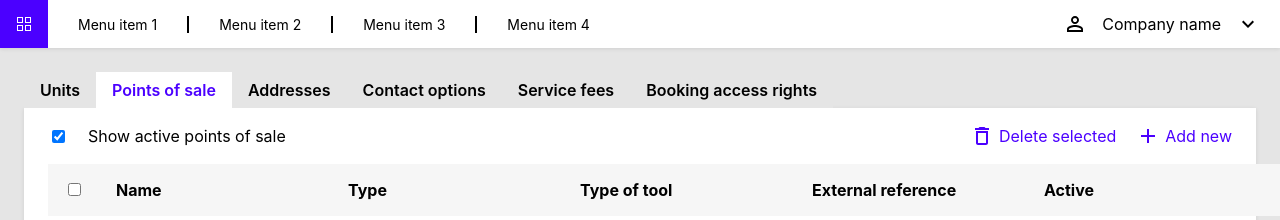
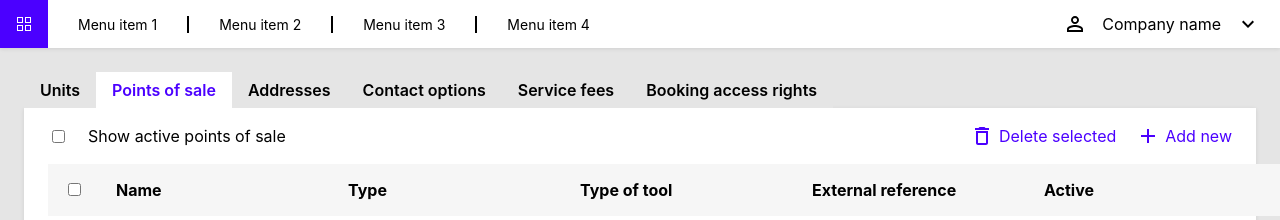
Before and after one commit to sandervunk/turnit-test-task, a React (Create React App) app: page / in a window 1280 px wide. Shown: the top 220 px of the page. Built offline with nearby package versions, Linux system fonts and the light colour scheme.

Commit message:
Added filtering, refactored some code

```diff
--- a/src/components/ActionBar.tsx
+++ b/src/components/ActionBar.tsx
@@ -4,13 +4,14 @@ import {Add, DeleteOutline} from '@mui/icons-material';
 type Props = {
   addNewRow: () => void;
   deleteRows: () => void;
+  setFilter: (name: string, value: boolean) => void;
 }
 
-export const ActionBar = ({addNewRow, deleteRows}: Props) => {
+export const ActionBar = ({addNewRow, deleteRows, setFilter}: Props) => {
   return (
     <Wrapper>
       <FlexBox>
-        <input type="checkbox" checked/>
+        <input type="checkbox" onChange={(e) => setFilter('active', e.target.checked)}/>
         <div>Show active points of sale</div>
       </FlexBox>
       <FlexBox>
--- a/src/components/PointsOfSale.tsx
+++ b/src/components/PointsOfSale.tsx
@@ -4,7 +4,6 @@ import {DataRow} from "../types/DataRow";
 import {Table} from "./Table";
 import {ActionCell} from "./Table/ActionCell";
 import {DefaultCell} from "./Table/DefaultCell";
-import {ActionBar} from "./ActionBar";
 
 const initialState: DataRow[] = [
   { name: 'Hello', type: 'World', tools: ['asd'], reference: "ert", active: true },
@@ -12,12 +11,9 @@ const initialState: DataRow[] = [
   { name: 'Hello3', type: 'World3', tools: ['asd3'], reference: "ert3", active: true },
 ];
 
-const emptyRow: DataRow = { name: '', type: '', tools: [], reference: "", active: false };
-
 export const PointsOfSale = () => {
   const [data, setData] = useState<DataRow[]>(initialState);
   const [focusRowId, setFocusRowId] = useState<string | null>(null);
-  const [selectedRowIds, setSelectedRowIds] = useState<string[]>([]);
 
   const isInFocus = useMemo(() => (id: string) => focusRowId === id, [focusRowId]);
 
@@ -26,27 +22,32 @@ export const PointsOfSale = () => {
       {
         Header: "Name",
         accessor: 'name',
-        Cell: ({ row, cell, value }) => <DefaultCell value={value} name={cell.column.id} inFocus={isInFocus(row.id)} inputType="text"/>
+        Cell: ({ row, cell, value }) => <DefaultCell value={value} name={cell.column.id} inFocus={isInFocus(row.id)}
+                                                     inputType="text"/>
       },
       {
         Header: "Type",
         accessor: 'type',
-        Cell: ({ row, cell, value }) => <DefaultCell value={value} name={cell.column.id} inFocus={isInFocus(row.id)} inputType="text"/>
+        Cell: ({ row, cell, value }) => <DefaultCell value={value} name={cell.column.id} inFocus={isInFocus(row.id)}
+                                                     inputType="text"/>
       },
       {
         Header: "Type of tool",
         accessor: 'tools',
-        Cell: ({ row, cell, value }) => <DefaultCell value={value} name={cell.column.id} inFocus={isInFocus(row.id)} inputType="text"/>
+        Cell: ({ row, cell, value }) => <DefaultCell value={value} name={cell.column.id} inFocus={isInFocus(row.id)}
+                                                     inputType="text"/>
       },
       {
         Header: "External reference",
         accessor: 'reference',
-        Cell: ({ row, cell, value }) => <DefaultCell value={value} name={cell.column.id} inFocus={isInFocus(row.id)} inputType="text"/>
+        Cell: ({ row, cell, value }) => <DefaultCell value={value} name={cell.column.id} inFocus={isInFocus(row.id)}
+                                                     inputType="text"/>
       },
       {
         Header: "Active",
         accessor: 'active',
-        Cell: ({ row, cell, value }) => <DefaultCell value={value} name={cell.column.id} inFocus={isInFocus(row.id)} inputType="checkbox"/>
+        Cell: ({ row, cell, value }) => <DefaultCell value={value} name={cell.column.id} inFocus={isInFocus(row.id)}
+                                                     inputType="checkbox"/>
       },
       {
         Header: () => <span/>,
@@ -57,7 +58,8 @@ export const PointsOfSale = () => {
             inFocus={isInFocus(id)}
             onStartEdit={setFocusRowId}
             onEndEdit={() => setFocusRowId(null)}
-            onSave={() => {}}
+            onSave={() => {
+            }}
           />
         )
       }
@@ -65,19 +67,7 @@ export const PointsOfSale = () => {
     [isInFocus]
   );
 
-  const addNewRow = () => setData((prevData) => ([...prevData, emptyRow]));
-
-  const deleteRows = () => {
-    if(selectedRowIds.length > 0) {
-      setData((prevData) => prevData.filter((_, index) => !selectedRowIds.includes(index.toString())));
-      setSelectedRowIds([]);
-    }
-  }
-
   return (
-    <>
-      <ActionBar addNewRow={addNewRow} deleteRows={deleteRows} />
-      <Table columns={columns} data={data} setSelectedRowIds={setSelectedRowIds} />
-    </>
+    <Table columns={columns} data={data} setData={setData}/>
   );
 }
--- a/src/components/Table/index.tsx
+++ b/src/components/Table/index.tsx
@@ -1,18 +1,21 @@
-import {Column, Row as RTRow, useRowSelect, useSortBy, useTable} from "react-table";
+import {Column, Row as RTRow, useFilters, useRowSelect, useSortBy, useTable} from "react-table";
 import styled from "styled-components";
 import {DataRow} from "../../types/DataRow";
 import {Head} from "./Head";
 import {Row} from "./Row";
-import React, {useEffect} from "react";
+import React from "react";
 import {IndeterminateCheckbox} from "./IndeterminateCheckbox";
+import {ActionBar} from "../ActionBar";
+
+const emptyRow: DataRow = { name: '', type: '', tools: [], reference: "", active: false };
 
 type Props = {
   columns: Column<DataRow>[]
   data: DataRow[];
-  setSelectedRowIds: (ids: string[]) => void;
+  setData: (data: DataRow[]) => void;
 }
 
-export const Table = ({ columns, data, setSelectedRowIds }: Props) => {
+export const Table = ({ columns, data, setData }: Props) => {
   const {
     getTableProps,
     getTableBodyProps,
@@ -20,7 +23,11 @@ export const Table = ({ columns, data, setSelectedRowIds }: Props) => {
     rows,
     prepareRow,
     state: { selectedRowIds },
-  } = useTable<DataRow>({ columns, data }, useSortBy, useRowSelect,
+    setFilter,
+  } = useTable<DataRow>({ columns, data },
+    useFilters,
+    useSortBy,
+    useRowSelect,
     hooks => {
       hooks.visibleColumns.push(columns => [
         {
@@ -30,19 +37,29 @@ export const Table = ({ columns, data, setSelectedRowIds }: Props) => {
         },
         ...columns,
       ])
-    });
+    },
+  );
 
-  useEffect(() => {
-    setSelectedRowIds(Object.keys(selectedRowIds));
-  }, [selectedRowIds, setSelectedRowIds])
+  const addNewRow = () => setData([...data, emptyRow]);
+
+  const deleteRows = () => {
+    const ids = Object.keys(selectedRowIds);
+
+    if (ids.length > 0) {
+      setData(data.filter((_, index) => !ids.includes(index.toString())))
+    }
+  }
 
   return (
+    <>
+      <ActionBar addNewRow={addNewRow} deleteRows={deleteRows} setFilter={setFilter} />
       <TableWrapper {...getTableProps()}>
         <Head headerGroups={headerGroups}/>
         <tbody {...getTableBodyProps()}>
         {rows.map((row, key) => <Row row={row} prepareRow={prepareRow} key={key}/>)}
         </tbody>
       </TableWrapper>
+    </>
   );
 }
 
```
Lines whose indentation alone changed are shown as unchanged.
